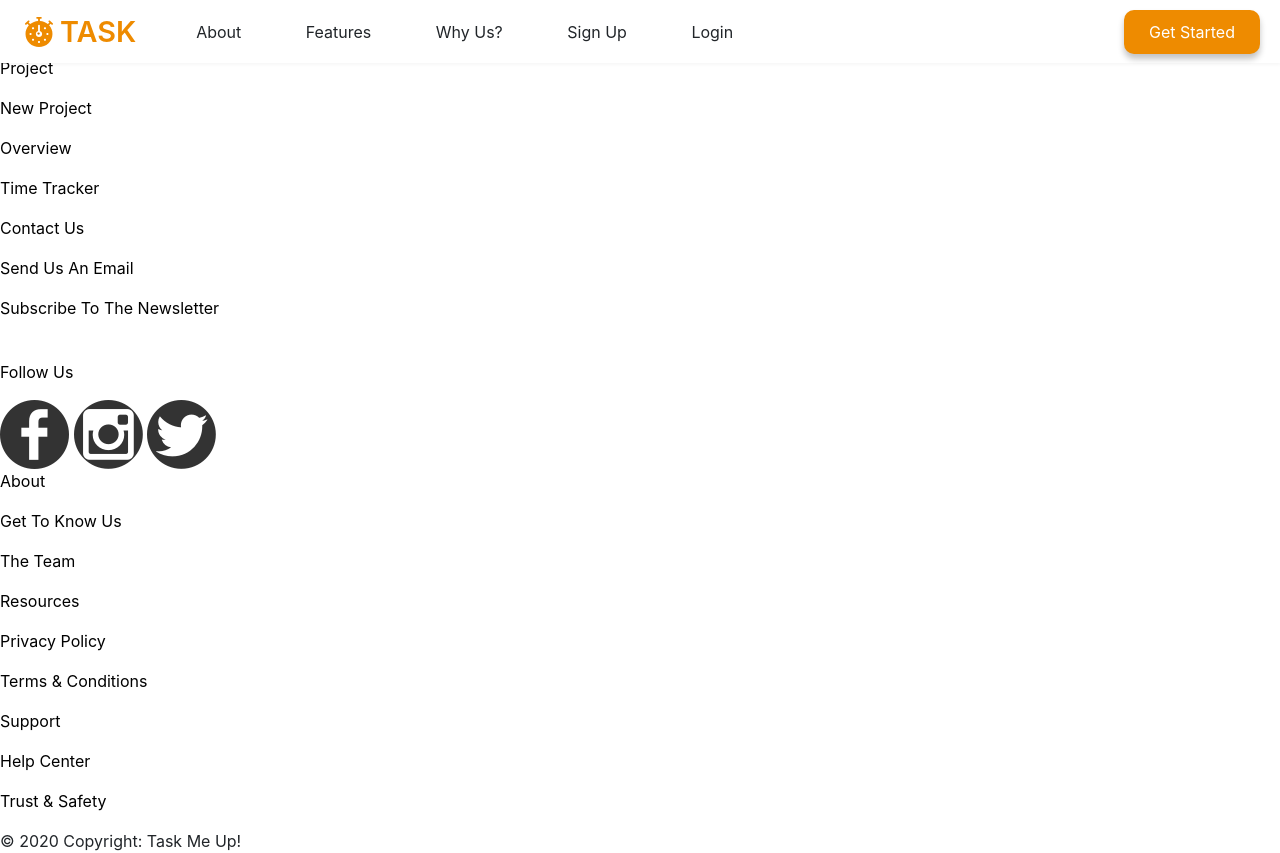
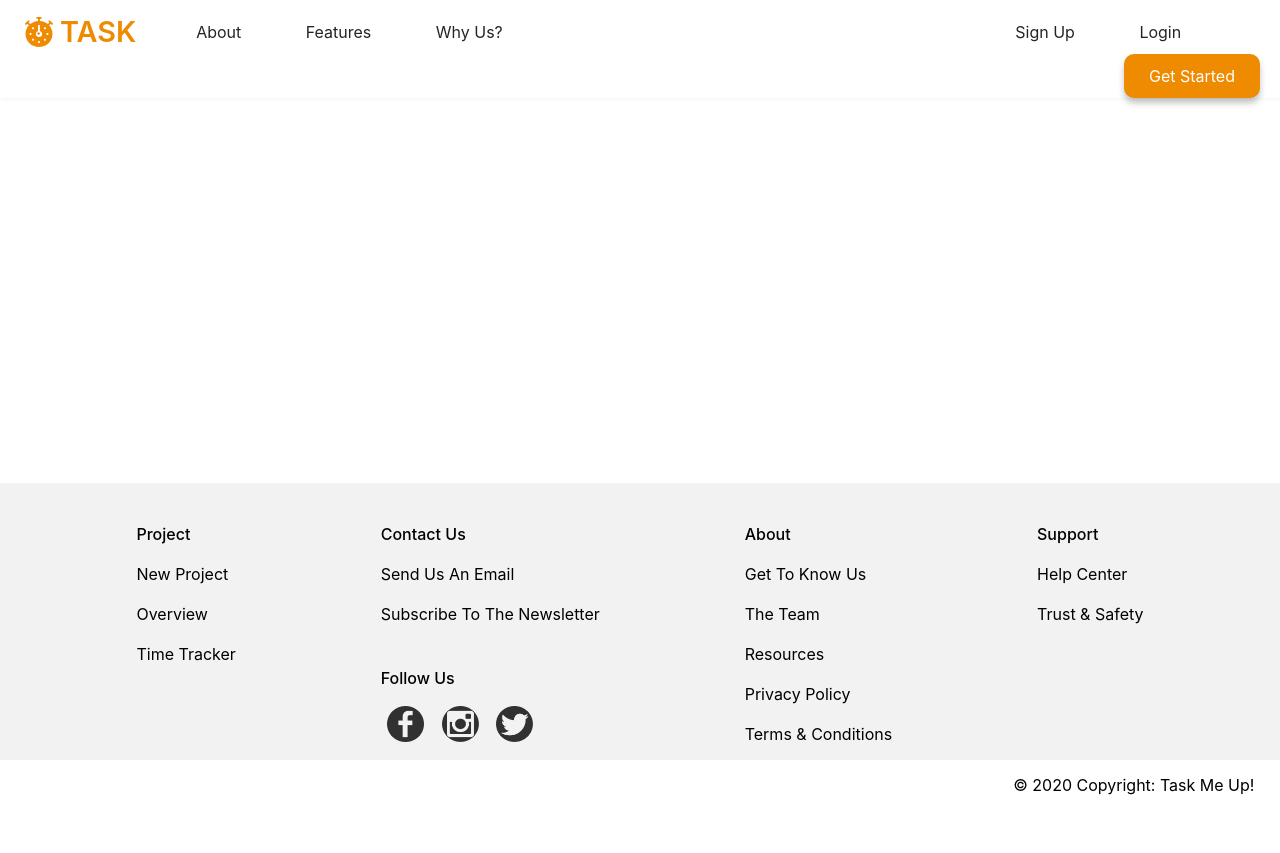
Before and after one commit to digimoan/taskmeup, a Django app: page / in a window 1280 px wide. After the commit the page ends 795 px from the top, so only its background shows below. Run offline with Django 3.2, Linux system fonts and the light colour scheme; some libraries are stand-ins or nearby versions.

Commit message:
navbar fixes + footer finished in base html

```diff
--- a/static/css/main.css
+++ b/static/css/main.css
@@ -352,4 +352,44 @@ button:hover, .nav-link:hover {
   color: #EE8B00;
 }
 
+/* footer */
+footer {
+  background-color: #f2f2f2;
+  position: fixed;
+  bottom: 0;
+  width: 100%;
+  padding: 3% 6%;
+  display: flex !important;
+  flex-direction: row;
+  justify-content: space-around;
+  align-items: flex-start;
+}
+
+footer {
+  padding: 3% 5%;
+  color: #616161;
+}
+
+.footer-title {
+  font-weight: 500;
+  color: black;
+}
+
+.social-network {
+  max-width: 50px;
+  padding: 0% 3%;
+}
+
+#copyright {
+  background-color: #ffffff;
+  color: black;
+  z-index: 1000;
+  position: fixed;
+  width: 100%;
+  height: 5%;
+  bottom: 0;
+  text-align: right;
+  padding: 1% 2%;
+}
+
 /*# sourceMappingURL=main.css.map */
--- a/static/scss/main.scss
+++ b/static/scss/main.scss
@@ -209,3 +209,44 @@ button:focus {
 button:hover, .nav-link:hover {
     color: $main-orange;
 }
+
+
+/* footer */
+footer {
+    background-color: #f2f2f2;
+    position: fixed;
+    bottom: 0;
+    width: 100%;
+    padding: 3% 6%;
+    display: flex !important;
+    flex-direction: row;
+    justify-content: space-around;
+    align-items: flex-start;
+}
+
+footer {
+    padding: 3% 5%;
+    color: #616161;
+}
+
+.footer-title {
+    font-weight: 500;
+    color: black;
+}
+
+.social-network {
+    max-width: 50px;
+    padding: 0% 3%;
+}
+
+#copyright {
+    background-color: #ffffff;
+    color: black;
+    z-index: 1000;
+    position: fixed;
+    width: 100%;
+    height: 5%;
+    bottom: 0;
+    text-align: right;
+    padding: 1% 2%;
+}
--- a/templates/base.html
+++ b/templates/base.html
@@ -55,7 +55,7 @@
                     </button>
                 </li>
                 <li>
-                    <button type="button" onclick="location.href='/logout/'">
+                    <button type="button" onclick="location.href='/logout/'" style="margin-right: 35vw !important;">
                         Why Us?
                     </button>
                 </li>
```
